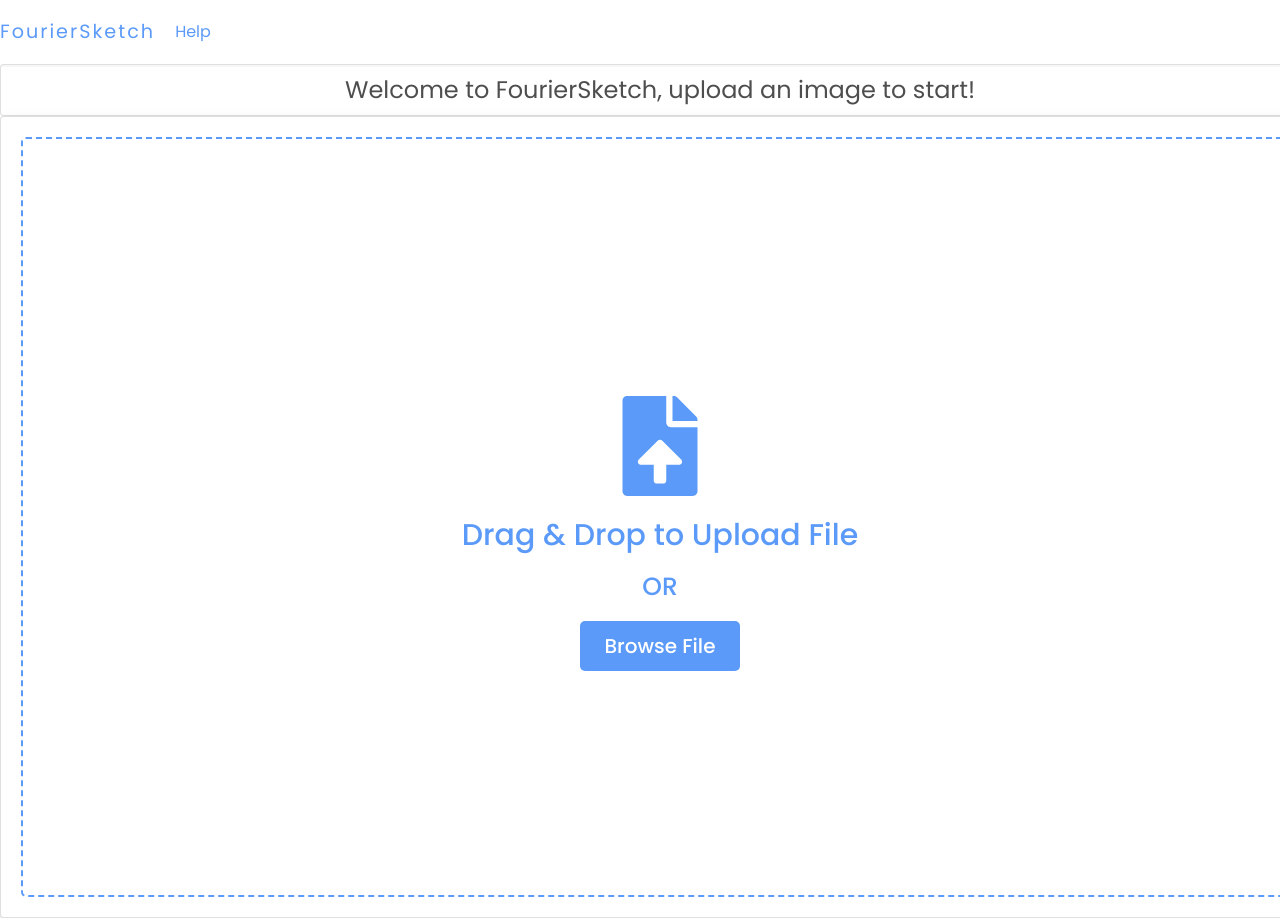
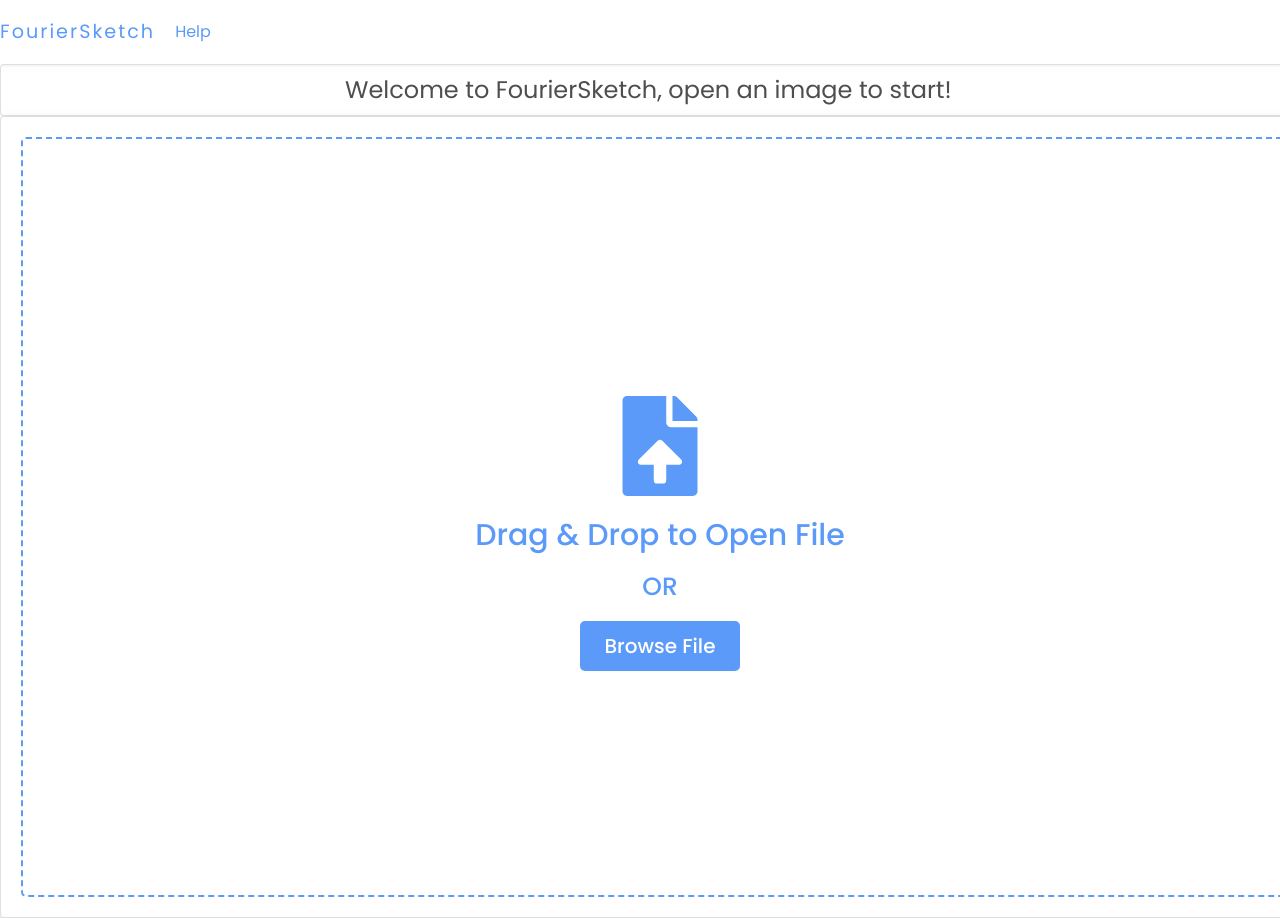
Before and after one commit to Seank23/fourier-sketch, a React (Create React App) app: page / in a window 1280 px wide. Shown: the top 918 px of the page. Built offline with nearby package versions, Linux system fonts and the light colour scheme.

Commit message:
Less unwanted sketch lines

```diff
--- a/public/ImageProcessor.js
+++ b/public/ImageProcessor.js
@@ -135,7 +135,7 @@
     let pixelIndex = 0;
     path[0] = pixelStrings[0];
 
-    while(path.length < numPixels - numSkip) {
+    while(path.length < (numPixels - numSkip) * 0.995) {
 
         if(path.length % 100 === 0) { postMessage(["progress", (path.length / (numPixels - numSkip)) * 100]) }
         let curPixel = pixelStrings[pixelIndex];
--- a/src/comps/HelpAbout.js
+++ b/src/comps/HelpAbout.js
@@ -4,7 +4,7 @@
         <div className="modal-contents">
             <img src="./images/FourierSketch.PNG" width="700px" alt="FourierSketch"/>
             <h5>What is FourierSketch?</h5>
-            <p>FourierSketch is a web app that uses the principles of Fourier analysis to construct an interactive sketch of any image. The following video by 3Blue1Brown illustrates the intuition behind the task and has served as the main source of inspiration for this project.</p>
+            <p>FourierSketch is a web app that uses the principles of Fourier analysis to construct an interactive sketch of any image. The following video by 3Blue1Brown illustrates the intuition behind the process and has served as the main source of inspiration for this app.</p>
             <iframe width="560" height="315" src="https://www.youtube.com/embed/r6sGWTCMz2k" title="YouTube video player" frameborder="0" allow="accelerometer; autoplay; clipboard-write; encrypted-media; gyroscope; picture-in-picture" allowfullscreen></iframe>
             <h5>How does it work?</h5>
             <p>First, an edge-isolated outline is obtained from the image, this contains all of the information required to construct the sketch. A denoise filter is then applied to remove small details that will not be properly resolved by the sketching algorithm. The outline image is sampled and its pixel coordinates are passed to a custom pathing algorithm. This algorithm attempts to find the best path through each pixel such that the features of the image are preserved. Once completed, the Fourier Transform of the sketch path is obtained using the FFT algorithm, the Fourier coefficients that result are then used to produce the sketch.</p>
--- a/src/comps/ImageUIPanel.js
+++ b/src/comps/ImageUIPanel.js
@@ -14,7 +14,7 @@
     return (
         <Card className={appState === 0 ? "ImageUIPanel welcome" : "ImageUIPanel"}>
             <Card.Header>
-            { appState === 0  && <span id="welcomeText">Welcome to FourierSketch, upload an image to start!</span> }
+            { appState === 0  && <span id="welcomeText">Welcome to FourierSketch, open an image to start!</span> }
             { ((appState > 0 && appState < 7) || appState === 8) && <div className="flex-row"><OptionsPanel/><div className="buttonContainer"><GenerateSketch/><ClearImage/></div><DropdownMenu/></div> }
             { appState === 7 &&
             <div className="flex-row">
--- a/src/comps/UploadImage.js
+++ b/src/comps/UploadImage.js
@@ -110,7 +110,7 @@
                 <div className={`drag-area ${dragging ? "active" : "" } `} onDragOver={() => onDrag(true)} onDrop={() => onDrag(false)}>
                     <input {...getInputProps()}/>
                     <div className="icon"><FaFileUpload/></div>
-                    <header>Drag & Drop to Upload File</header>
+                    <header>Drag & Drop to Open File</header>
                     <span>OR</span>
                     <button>Browse File</button>
                 </div>
```
